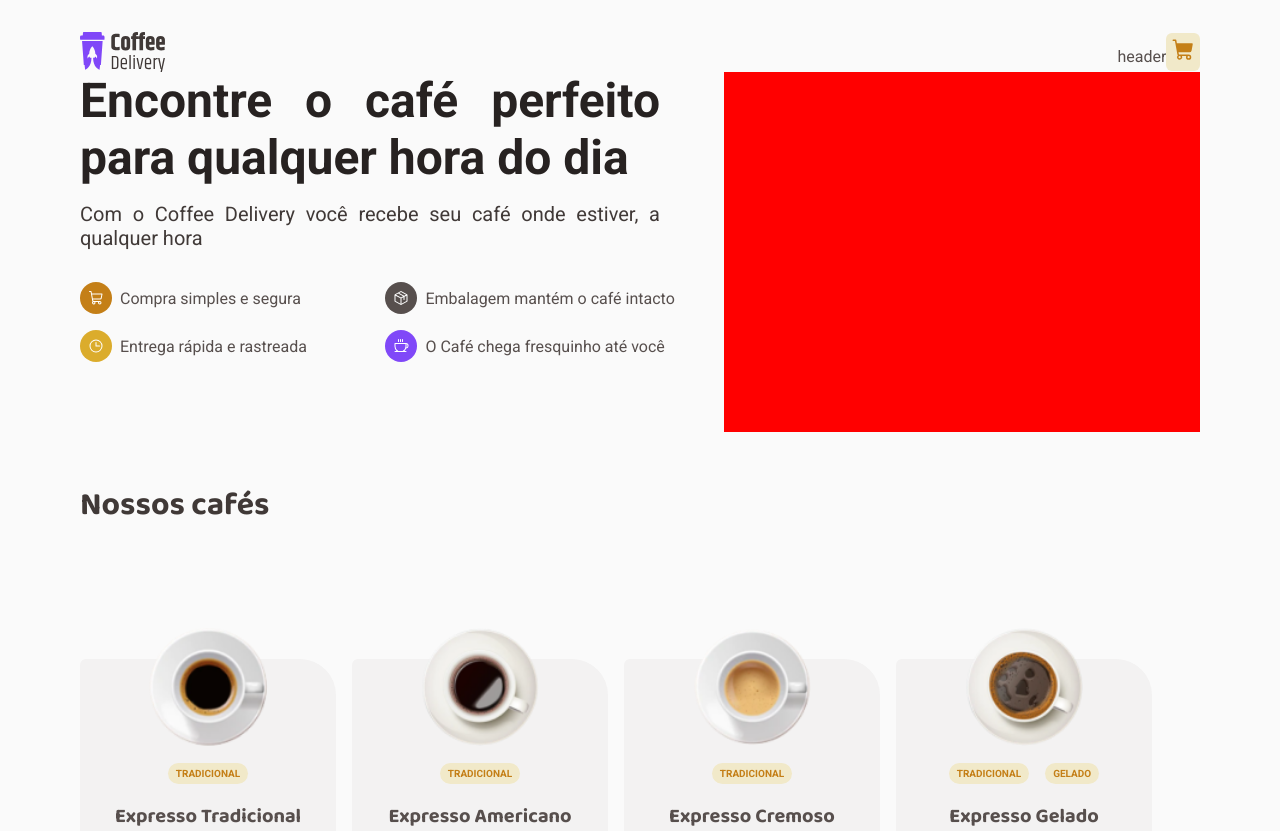
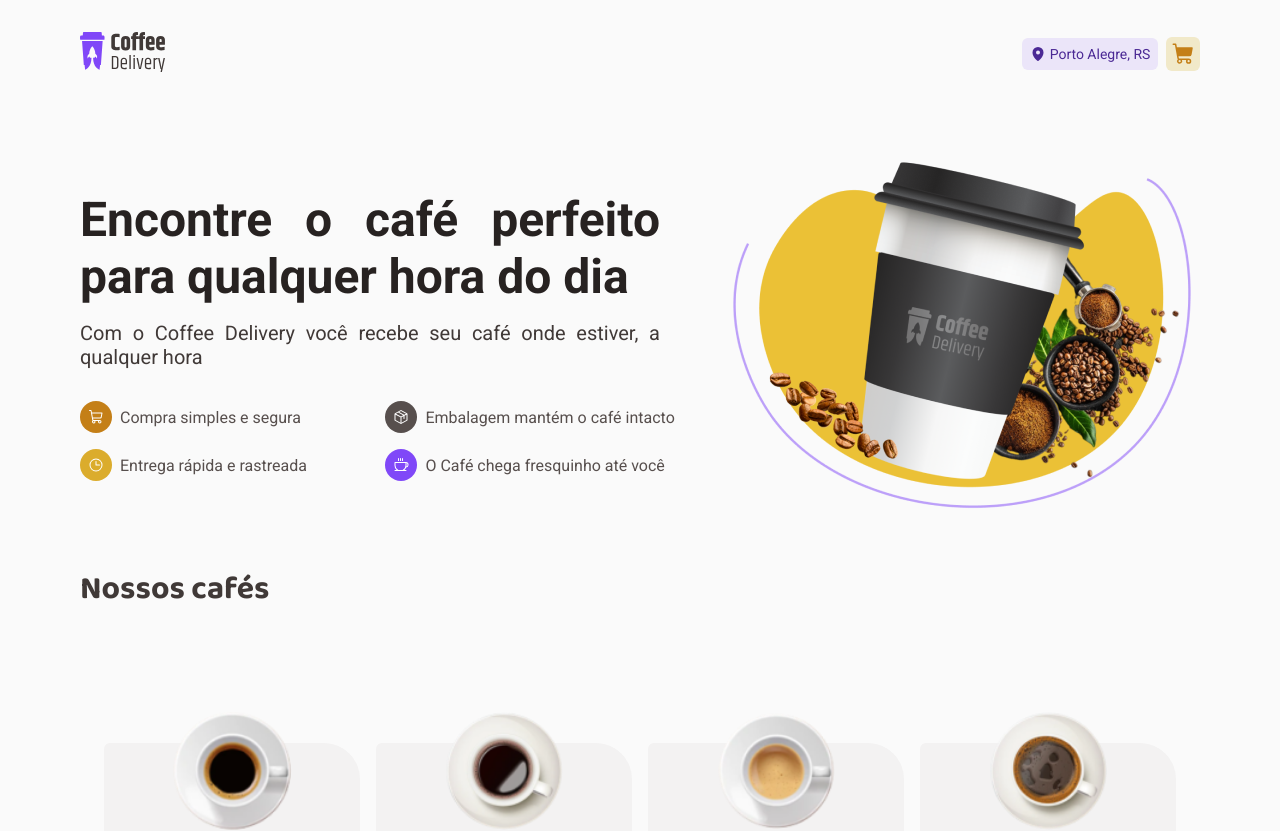
Before and after one commit to fescherer/rocket-seat-challenges, a React (Vite) app in the folder 02-coffee-delivery/: page / in a window 1280 px wide. Shown: the top 831 px of the page. Built offline with nearby package versions, Linux system fonts and the light colour scheme.

Commit message:
:sparkles: feat: coffee

```diff
--- a/02-coffee-delivery/src/components/CoffeeList/styles.ts
+++ b/02-coffee-delivery/src/components/CoffeeList/styles.ts
@@ -14,6 +14,8 @@ export const Title = styled.h2`
 
 export const Container = styled.div`
   display: flex;
+  align-items: center;
+  justify-content: center;
   flex-wrap: wrap;
   gap: 1rem;
 `
--- a/02-coffee-delivery/src/components/CoffeeShowUp/index.tsx
+++ b/02-coffee-delivery/src/components/CoffeeShowUp/index.tsx
@@ -1,5 +1,6 @@
 import * as S from './styles'
 import { Clock, Coffee, Package, ShoppingCart } from '@phosphor-icons/react'
+import imgSplash from '../../assets/coffee-splash.png'
 
 export function CoffeeShowUp() {
   return (
@@ -43,7 +44,7 @@ export function CoffeeShowUp() {
           </S.StatItem>
         </S.StatsContainer>
       </S.TitleWrapper>
-      <S.imgDiv></S.imgDiv>
+      <S.ImgSplash src={imgSplash}></S.ImgSplash>
     </S.Wrapper>
   )
 }
--- a/02-coffee-delivery/src/components/CoffeeShowUp/styles.ts
+++ b/02-coffee-delivery/src/components/CoffeeShowUp/styles.ts
@@ -7,6 +7,7 @@ type IconType = {
 export const Wrapper = styled.div`
   display: flex;
   justify-content: space-between;
+  align-items: center;
 `
 
 export const TitleWrapper = styled.div`
@@ -54,8 +55,8 @@ export const Icon = styled.div<IconType>`
   background-color: ${({ bg, theme }) => theme.colors[bg]};
 `
 
-export const imgDiv = styled.div`
-  width: 476px;
-  height: 360px;
-  background-color: red;
+export const ImgSplash = styled.img`
+  @media (max-width: 900px) {
+    display: none;
+  }
 `
--- a/02-coffee-delivery/src/components/Header/index.tsx
+++ b/02-coffee-delivery/src/components/Header/index.tsx
@@ -1,17 +1,23 @@
-import { ShoppingCart } from '@phosphor-icons/react'
+import { MapPin, ShoppingCart } from '@phosphor-icons/react'
 import Logo from '../../assets/logoWithText.svg'
 import * as S from './styles'
+import { NavLink } from 'react-router-dom'
 
 export function Header() {
   return (
     <S.Container>
-      <img src={Logo} />
-      <nav>
-        <span>header</span>
-        <S.ShoppingButton>
+      <NavLink to="/">
+        <img src={Logo} />
+      </NavLink>
+      <S.Nav>
+        <S.LocationContainer>
+          <MapPin size={16} weight="fill" />
+          <span>Porto Alegre, RS</span>
+        </S.LocationContainer>
+        <S.ShoppingButton to="/checkout" title="Histórico">
           <ShoppingCart size={24} weight="fill" />
         </S.ShoppingButton>
-      </nav>
+      </S.Nav>
     </S.Container>
   )
 }
--- a/02-coffee-delivery/src/components/Header/styles.ts
+++ b/02-coffee-delivery/src/components/Header/styles.ts
@@ -1,3 +1,4 @@
+import { NavLink } from 'react-router-dom'
 import styled from 'styled-components'
 
 export const Container = styled.div`
@@ -5,9 +6,31 @@ export const Container = styled.div`
   width: 100%;
   justify-content: space-between;
   align-items: center;
+  margin-bottom: 5rem;
 `
 
-export const ShoppingButton = styled.button`
+export const Nav = styled.nav`
+  display: flex;
+  align-items: center;
+  gap: 0.5rem;
+`
+
+export const LocationContainer = styled.div`
+  display: flex;
+  align-items: center;
+  justify-content: center;
+  gap: 0.2rem;
+  font-size: ${({ theme }) => theme.typography.text.s};
+  color: ${({ theme }) => theme.colors['purple-dark']};
+  background-color: ${({ theme }) => theme.colors['purple-light']};
+  padding: 0.5rem;
+  border-radius: 6px;
+`
+
+export const ShoppingButton = styled(NavLink)`
+  display: flex;
+  justify-content: center;
+  align-items: center;
   color: ${({ theme }) => theme.colors['yellow-dark']};
   background-color: ${({ theme }) => theme.colors['yellow-light']};
   border-radius: 6px;
```
Also changed, not shown: 02-coffee-delivery/src/assets/coffee-splash.png (added).
